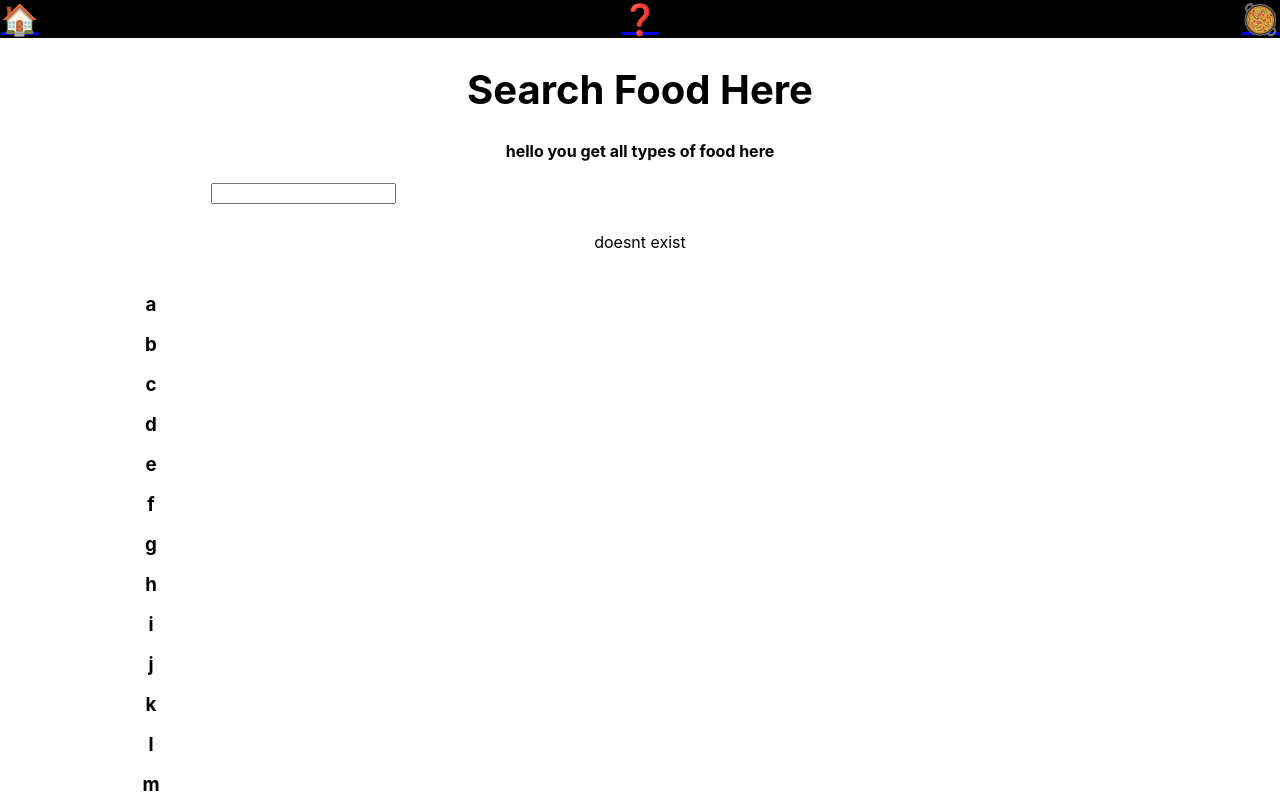
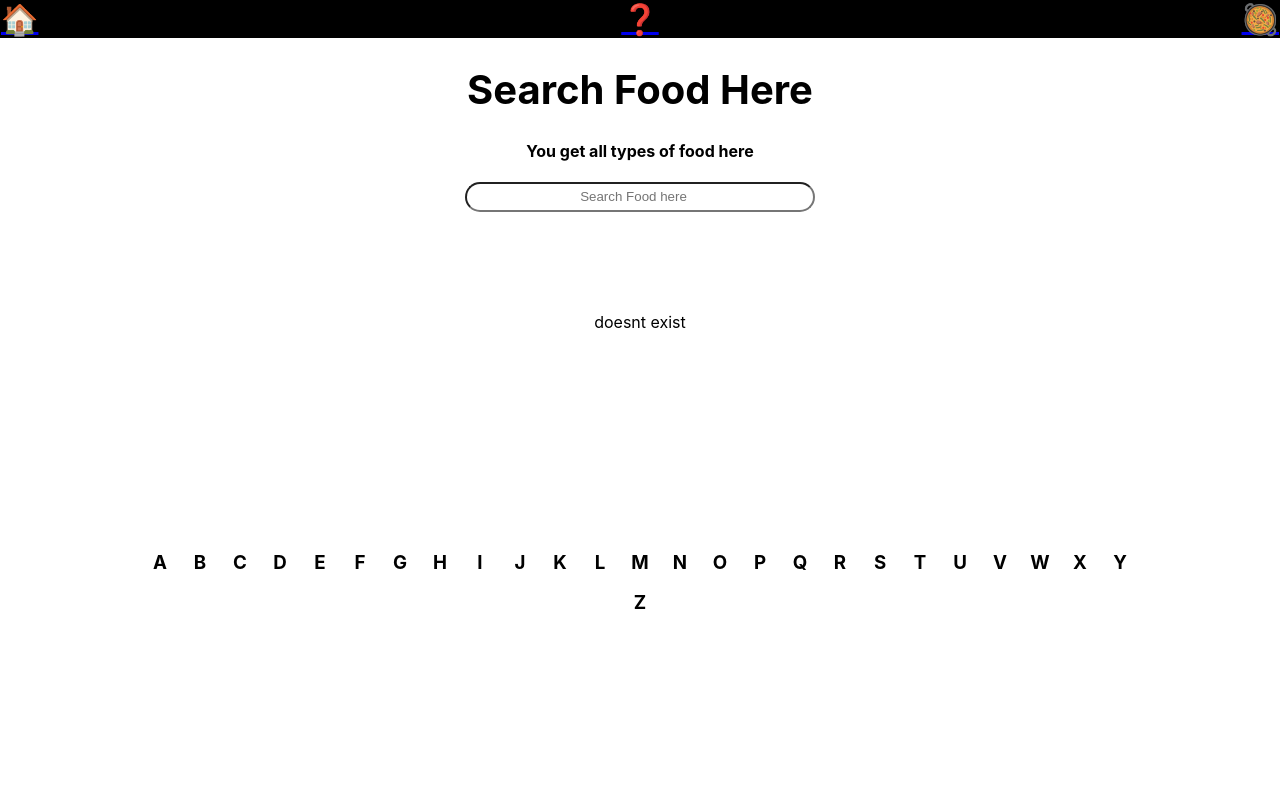
Before and after one commit to Bigs55stock/food-recipe-, a React (Create React App) app: page /foods in a window 1280 px wide. Shown: the top 800 px of the page. Built offline with nearby package versions, Linux system fonts and the light colour scheme; no server answers.

Commit message:
search base css

```diff
--- a/src/About.js
+++ b/src/About.js
@@ -4,7 +4,7 @@ import React from "react";
 const About = () => {
     return (
       <div className="Aboutcontainer">
-        <h1 className="Aboutheading">This is the About!</h1>
+        <h1 className="Aboutheading">This is the About Page!</h1>
         <p className="Home-p">This page shows you how to navigate on this page</p>
         <p className="Home-p">Click on Home icon to go home</p>
         <p className="Home-p"> Click on Food icon to see and search food recipes. Click on foods to get food recipe</p>
--- a/src/App.js
+++ b/src/App.js
@@ -6,10 +6,6 @@ import Home from './Home'
 import FoodSearch from './FoodSearch';
 import { Route, Routes} from "react-router-dom";
 import FoodRecipe from './FoodRecipe';
-
-
-
-
 
 
 function App() {
@@ -33,4 +29,3 @@ function App() {
 }
 
 export default App;
- {/* <Route path="/recipes" element={ <Stocks /> } /> */}
--- a/src/FoodSearch.css
+++ b/src/FoodSearch.css
@@ -13,23 +13,28 @@
     margin: 15px 0;
     width:350px;
     height: 30px;
-    outline: none;
     border-radius: 15px;
     padding: 2px, 15px;
+    margin: 0 auto;
+    text-align: center;
 }
 
 .Cardcontainer{
-    width: 70%;
-    margin: 20px auto;
-    display: grid;
-    grid-template-columns: repeat(auto-fix,minmax(130px, 15px));
-    grid-gap:30px;
+
+    display: flex;
+    justify-content: center;
+    align-content: center;
+    margin-top: 100px;
+
 }
 
 .card{
     width:150px;
     border-radius: 15px;
     padding:3px;
+    align-items: center;
+    display: inline-block;
+    margin-right: 10px;
 
 }
 
@@ -40,17 +45,16 @@ img{
 }
 
 .letterCats{
-    display: flex;
-    margin: 33px 0;
+    display: flex ;
+    margin: 200px 0;
+    text-align: center;
+    justify-content: center;
 }
 
 .catbox{
     width: 40px;
     height: 40px;
-    display: flex ;
-    justify-content: center;
-    align-items: center;
-    margin: 0 3px 0 3px;
+    display: inline-block ;
 }
 
 .info img{
--- a/src/FoodSearch.js
+++ b/src/FoodSearch.js
@@ -35,10 +35,11 @@ function FoodSearch (){
         <div className="foodserContainer">
             <div className= "main">
                 <h1>Search Food Here</h1>
-                <h4>hello you get all types of food here</h4>
+                <h4>You get all types of food here</h4>
+
             </div>
             <div className="search">
-                <input type="search" className="search-bar" onChange={e=>setSearch(e.target.value)} onKeyPress={searchFood}/>
+                <input type="search" className="search" placeholder="Search Food here" onChange={e=>setSearch(e.target.value)} onKeyPress={searchFood}/>
             </div>
             <div className="Cardcontainer">
 
--- a/src/LowerCat.js
+++ b/src/LowerCat.js
@@ -2,7 +2,7 @@ import React from 'react'
 //need to make catagories
 
 function LowerCat({letterIndex}) {
-    const letter = ["a","b","c","d","e","f","g","h","i","j","k","l","m","n","o","p","q","r","s","t","u","v","w","x","y","z"]
+    const letter = ["A","B","C","D","E","F","G","H","I","J","K","L","M","N","O","P","Q","R","S","T","U","V","W","X","Y","Z"]
 
     let indexs = 0
     return(
```
